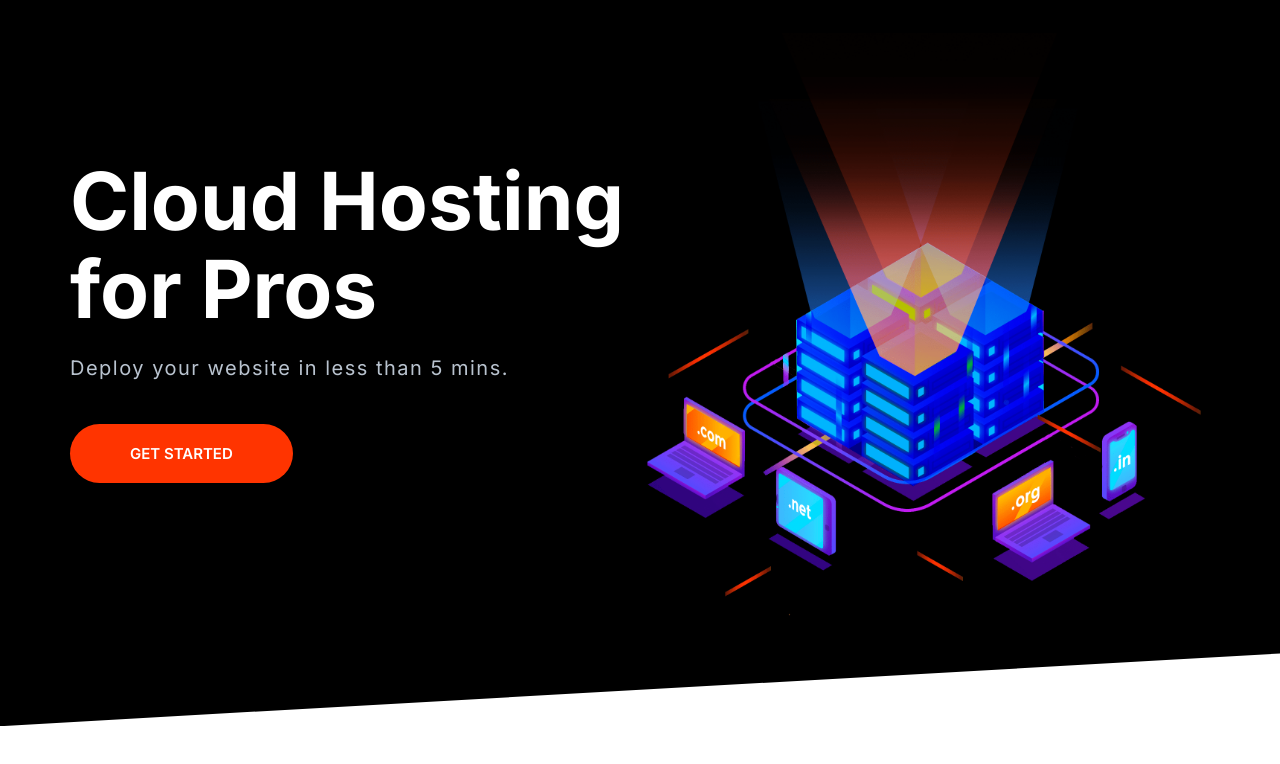
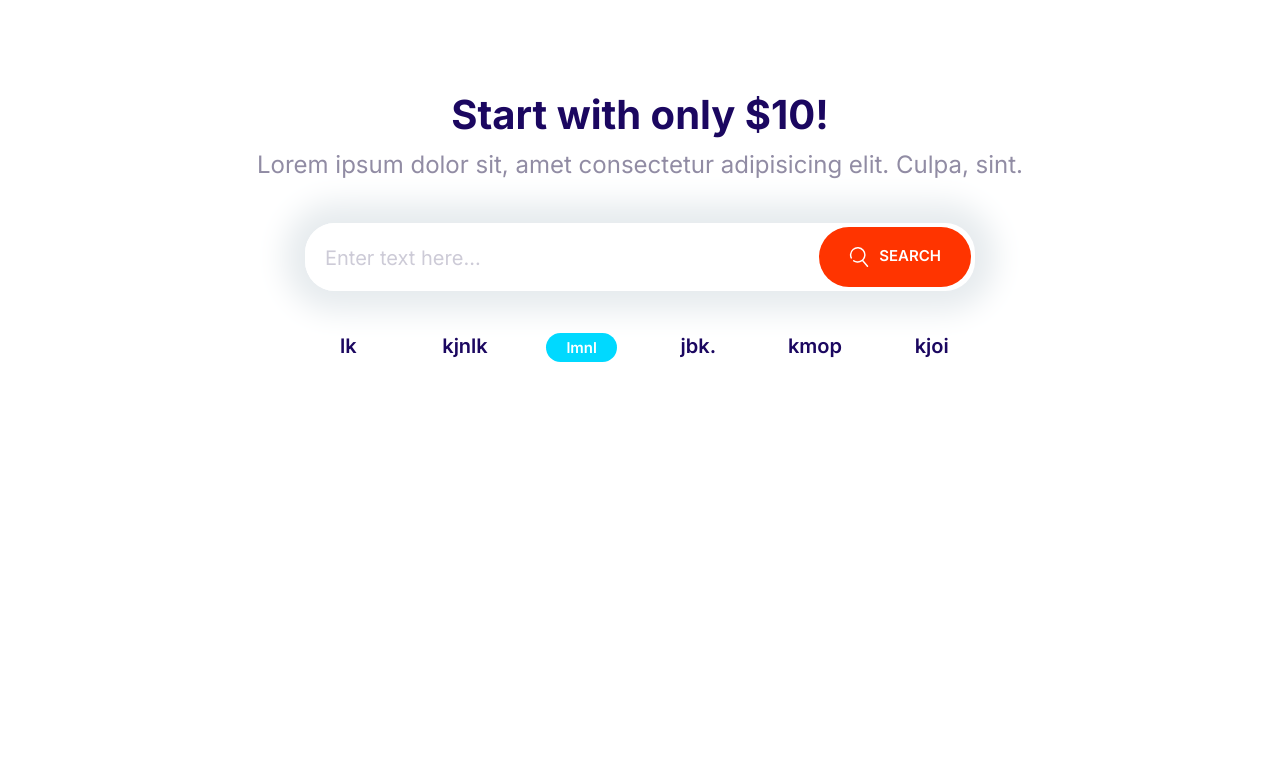
Before and after one commit to whyDoILoveThis/First-Web-Project-Moshified-, a plain HTML site: page index.html in a window 1280 px wide. Drawn offline with Linux system fonts and the light colour scheme.

Commit message:
Build Domain Block

```diff
--- a/css/style.css
+++ b/css/style.css
@@ -202,6 +202,7 @@ a {
     text-decoration: 0;
     text-transform: uppercase;
     transition: background 0.12s;
+    outline: 0;
 }
 
 .btn--stretched {
@@ -255,6 +256,13 @@ a {
     width: 100%;
 }
 
+.btn .icon {
+    width: 2rem;
+    height: 2rem;
+    margin-right: 1rem;
+    vertical-align: middle;
+}
+
 @media screen and (min-width: 1024px) {
     .btn {
         font-size: 1.5rem;
@@ -266,9 +274,7 @@ a {
     border-radius: var(--border-radius);
     border: 1px solid var(--color-border);
     color: var(--color-headings);
-    flex-grow: 1;
     outline: 0;
-    padding: 1.5rem 1rem;
     padding: 1.5rem 3.5rem;
 }
 
@@ -285,6 +291,8 @@ a {
 
 .input-group .input {
     border: 0;
+    flex-grow: 1;
+    padding: 1.5rem 2rem;
 }
 
 .input-group .btn {
@@ -706,3 +714,28 @@ a {
       padding-top: 0;
     }
   }
+
+  /* * Domain Block */
+  .block__domain .input-group {
+    box-shadow: 0 0 30px 20px #e6ebee;
+    border: 0;
+    margin: 4rem auto;
+    max-width: 670px;
+  }
+
+  .block__domain__prices {
+    display: grid;
+    grid-template-columns: repeat(3, 1fr);
+    grid-template-rows: repeat(2, 6rem);
+    font-size: 2rem;
+    font-weight: 600;
+    justify-items: center;
+    max-width: 700px;
+    margin: 0 auto;
+  }
+
+  @media screen and (min-width: 768px) {
+    .block__domain__prices {
+        grid-template-columns:repeat(auto-fit, minmax(10rem, 1fr));
+    }
+  }
--- a/index.html
+++ b/index.html
@@ -15,34 +15,31 @@
     <title>Smithified.com</title>
   </head>
   <body>
-    <section class="site-block site-block--dark site-block--skew-left hero">
-      <div class="grid grid--cols-2 container">
-        <header class="site-block__header hero__content">
-          <h1 class="site-block__heading">Cloud Hosting for Pros</h1>
-          <p class="hero__tagline">Deploy your website in less than 5 mins.</p>
-          <a class="btn btn--accent btn--stretched">Get Started</a>
-        </header>
-        <div>
-          <picture>
-            <source
-              type="img/webp"
-              srcset="
-                /css/images/banner/new/webp/banner@1x.webp 1x,
-                /css/images/banner/new/webp/banner@2x.webp 2x
-              "
-            />
-            <source
-              type="img/png"
-              srcset="
-                /css/images/banner/new/png/banner@1x.png 1x,
-                /css/images/banner/new/png/banner@2x.png 2x
-              "
-            />
-            <img class="hero__img" src="/css/images/banner/banner.png" alt="" />
-          </picture>
-        </div>
+    <section class="site-block block__domain container">
+      <header class="site-block__header">
+        <h2>Start with only $10!</h2>
+        <p>
+          Lorem ipsum dolor sit, amet consectetur adipisicing elit. Culpa, sint.
+        </p>
+      </header>
+      <div class="input-group">
+        <input class="input" type="text" placeholder="Enter text here..." />
+        <button class="btn btn--accent">
+          <svg class="icon icon--white">
+            <use href="css/images/icon-sprite-sheet.svg#search"></use></svg
+          >Search
+        </button>
       </div>
+      <ul class="list block__domain__prices">
+        <li>lk</li>
+        <li>kjnlk</li>
+        <li>
+          <span class="badge badge--secondary">lmnl</span>
+        </li>
+        <li>jbk.</li>
+        <li>kmop</li>
+        <li>kjoi</li>
+      </ul>
     </section>
-    <script src="/javascript/main.js"></script>
   </body>
 </html>
```
Also changed, not shown: css/components/domain-block.html (added, +26 -0 lines).
